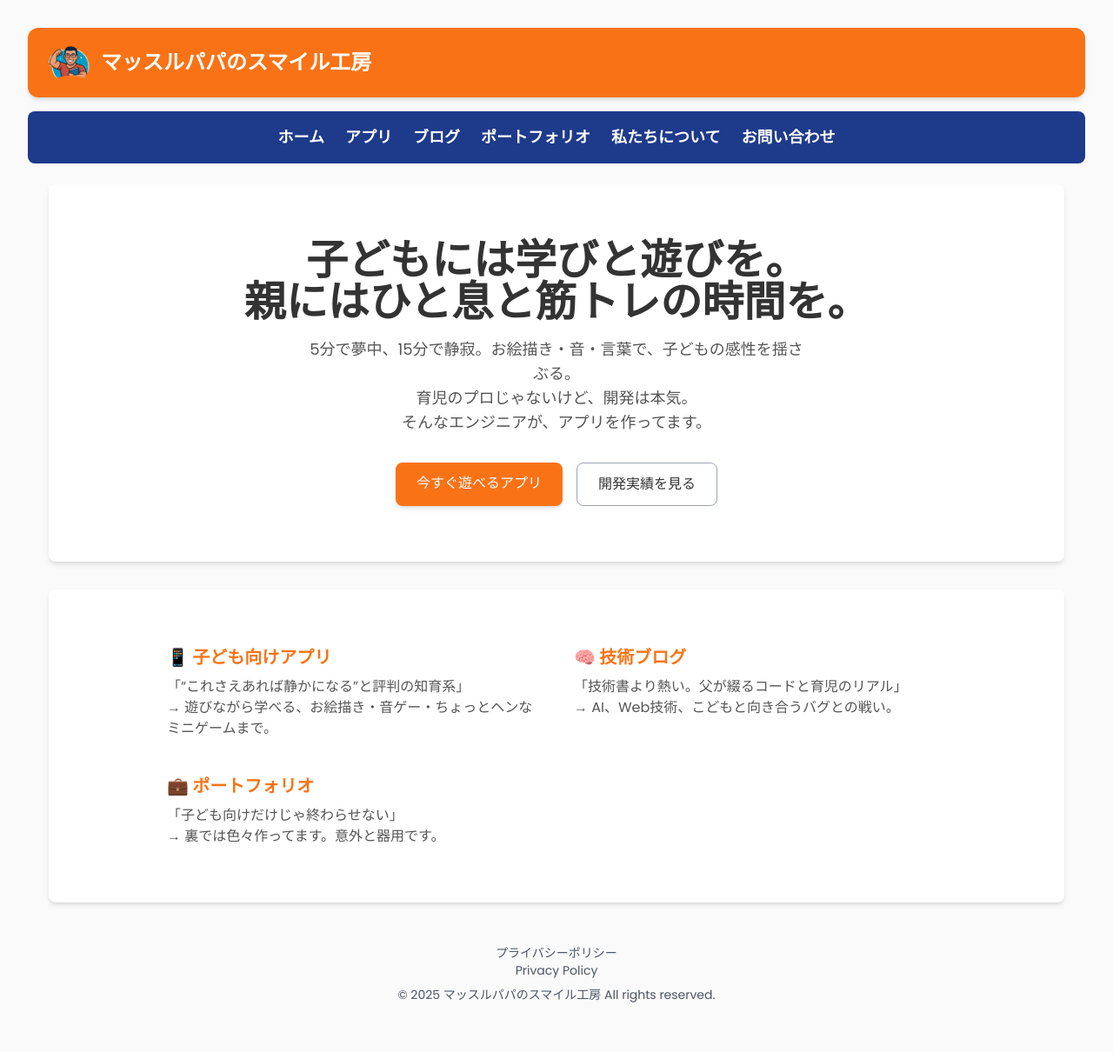
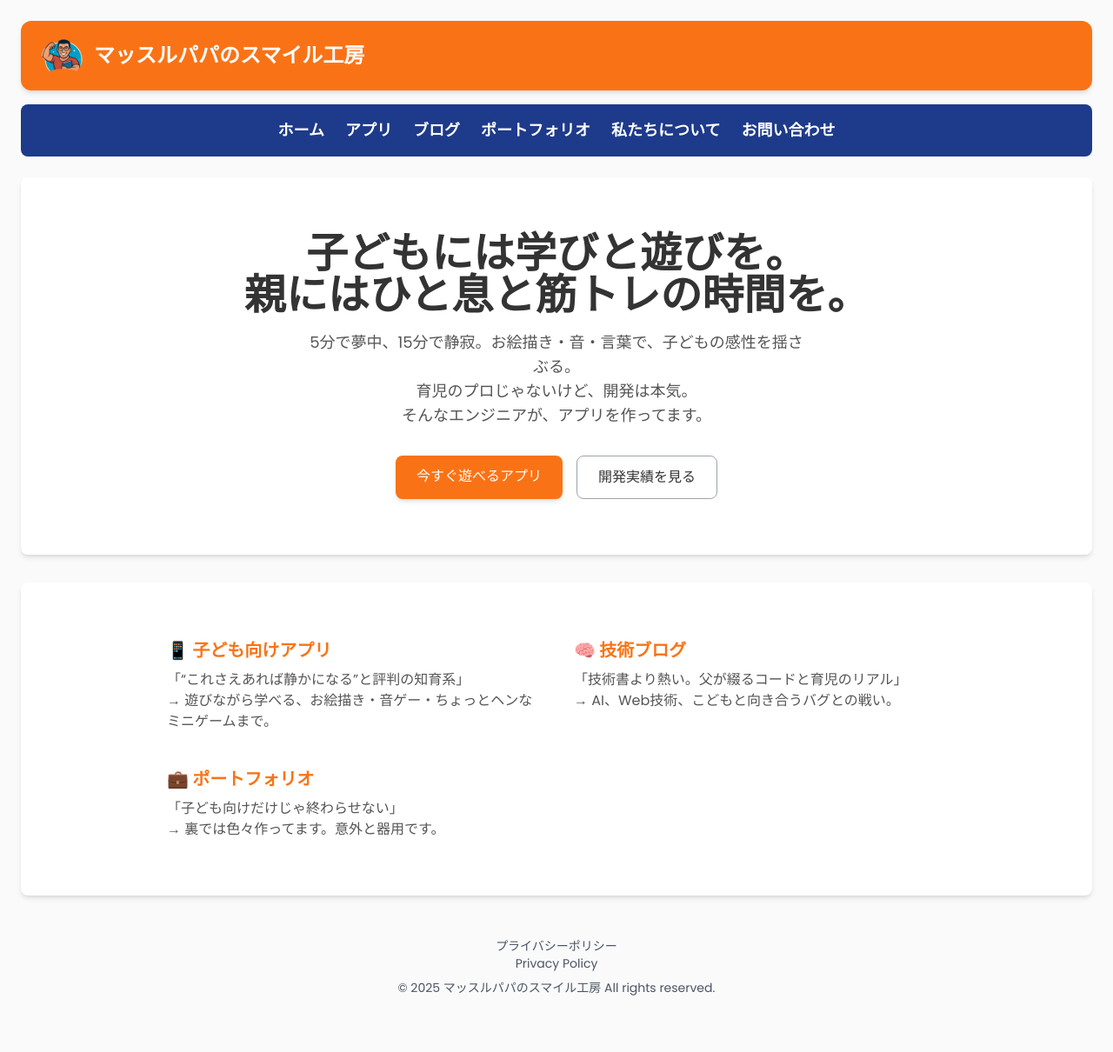
Before and after one commit to k41301175/MuscleDad-SmileLab, a Jekyll site: the page built from index.html, in a window 1280 px wide. Shown: the whole page at 87% size. Built offline with Jekyll 4.4.1, drawn with Linux system fonts in a browser that asks for light colours; nearby versions of some CDN libraries.

Commit message:
adjust phone view

```diff
--- a/_layouts/default.html
+++ b/_layouts/default.html
@@ -27,13 +27,13 @@
       background-color: #fafafa;
       color: #333;
       line-height: 1.6;
-      padding: 2em;
+      /*padding: 2em;*/
     }
     h1, h2, h3 { font-weight: bold; margin-top: 1em; }
     ol { list-style: decimal; margin-left: 1.5em; }
   </style>
 </head>
-<body>
+<body class="p-0 sm:p-6">
   <header class="bg-primary text-white px-6 py-4 flex justify-between items-center shadow-md rounded-xl">
     <div class="flex items-center space-x-3">
       <img src="/static/img/Icon_trim.webp" alt="アイコン" class="w-12 h-12 rounded-full">
@@ -55,7 +55,7 @@
     <a href="contact.html" class="hover:text-primary">お問い合わせ</a>
   </nav>
 
-  <main class="p-6">
+  <main class="py-6">
     {{ content }}
   </main>
 
```
